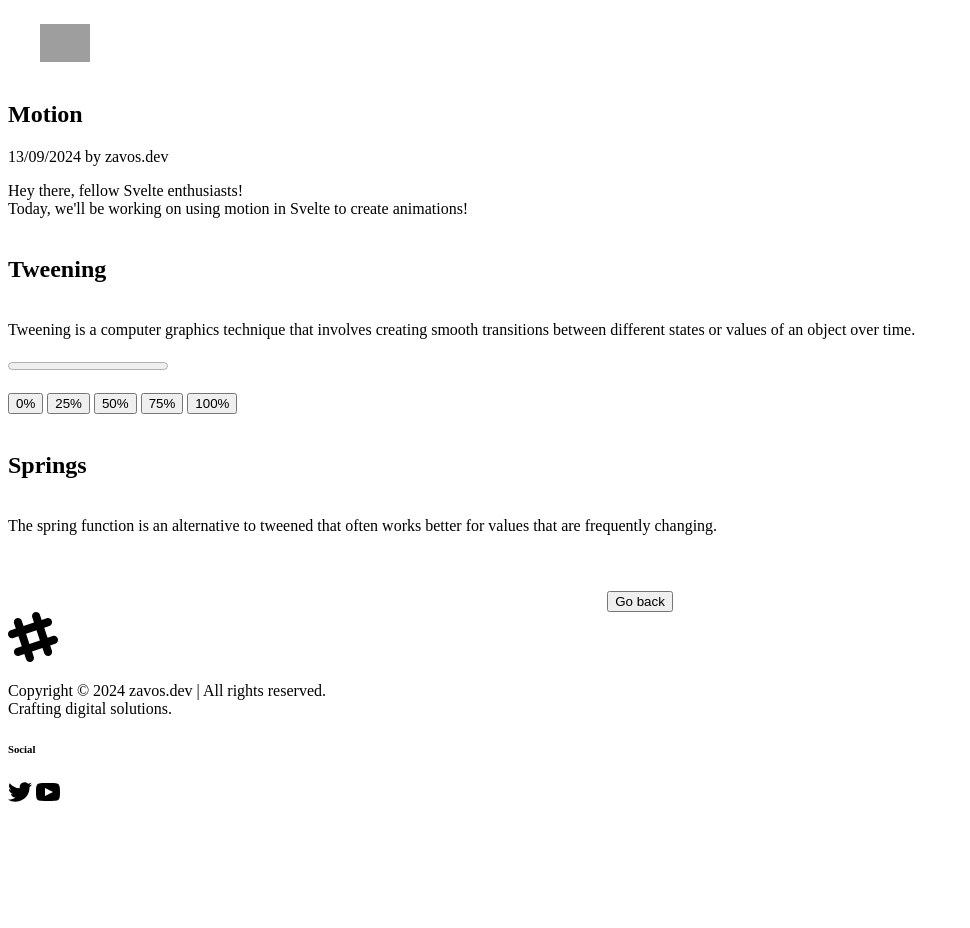
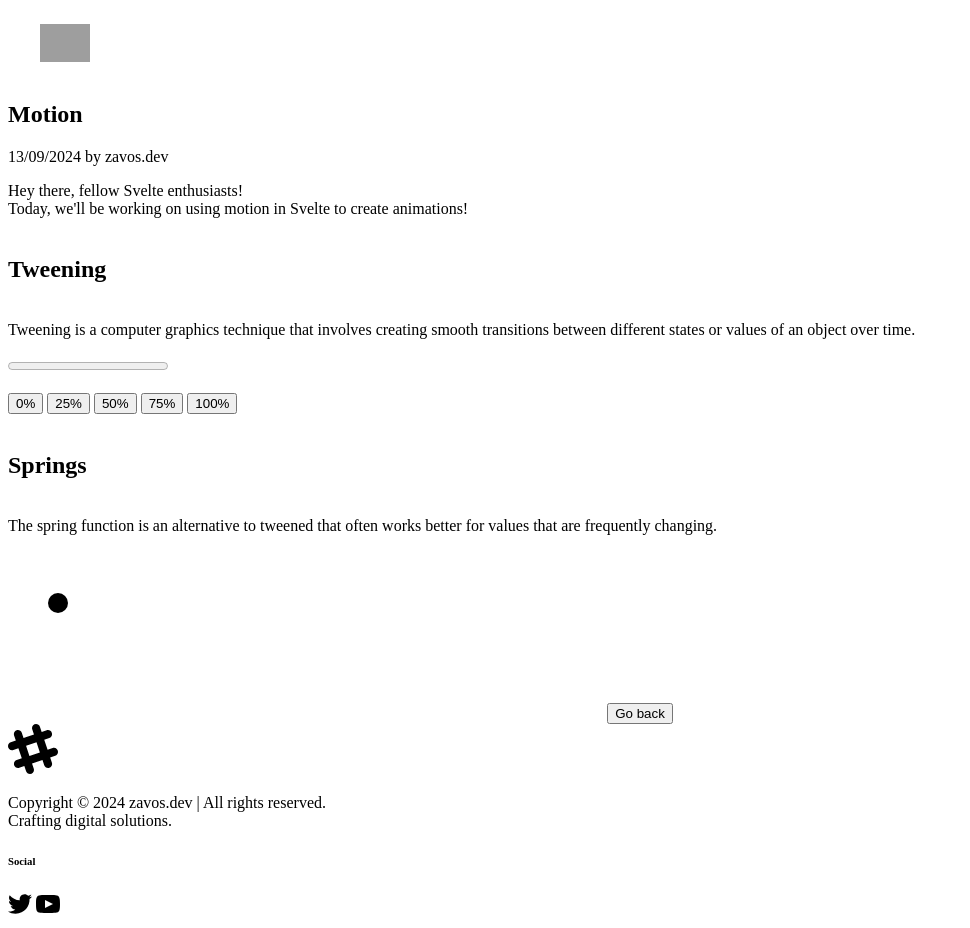
Before and after one commit to kzavos/svelte-training, a SvelteKit app: page /projects/project-8 in a window 1280 px wide. Shown: the whole page, without its empty margins (0-970 px from the left). Before the commit the page ends 816 px from the top, so only its background shows below. Built offline with nearby package versions, Linux system fonts and the light colour scheme; grey boxes are pictures that could not be loaded.

Commit message:
Finish Motion article with all examples

```diff
--- a/src/routes/projects/project-8/+page.svelte
+++ b/src/routes/projects/project-8/+page.svelte
@@ -1,5 +1,6 @@
 <script>
-	// import { writable } from 'svelte/store';
+	// Tween
+
 	import { tweened } from 'svelte/motion';
 	import { cubicOut } from 'svelte/easing';
 
@@ -7,6 +8,32 @@
 		duration: 400,
 		easing: cubicOut
 	});
+
+	// Spring
+	import { writable } from 'svelte/store';
+
+	import { spring } from 'svelte/motion';
+
+	let coords = spring(
+		{ x: 50, y: 50 },
+		{
+			stiffness: 0.1,
+			damping: 0.25
+		}
+	);
+	let size = spring(10);
+
+	const containerRef = writable(null);
+	const containerWidth = 400; // Adjust to your desired container width
+	const containerHeight = 300; // Adjust to your desired container height
+
+	function handleMouseMove(event) {
+		const containerRect = containerRef.get().getBoundingClientRect();
+		const { clientX, clientY } = event;
+		const newX = Math.max(0, Math.min(clientX - containerRect.left, containerWidth - size.get()));
+		const newY = Math.max(0, Math.min(clientY - containerRect.top, containerHeight - size.get()));
+		coords.set({ x: newX, y: newY });
+	}
 </script>
 
 <article class="container mx-auto max-w-3xl break-words px-4 py-8">
@@ -44,8 +71,24 @@
 		The spring function is an alternative to tweened that often works better for values that are
 		frequently changing.
 	</div>
+	<br />
+	<div bind:this={$containerRef} class="spring-container">
+		<svg
+			width={containerWidth}
+			height={containerHeight}
+			on:mousemove={handleMouseMove}
+			on:mousedown={() => size.set(30)}
+			on:mouseup={() => size.set(10)}
+			role="presentation"
+		>
+			<circle cx={$coords.x} cy={$coords.y} r={$size} />
+		</svg>
+	</div>
 </article>
 
 <style>
-	/* styling here */
+	.spring-container {
+		width: 150px;
+		height: 150px;
+	}
 </style>
```
